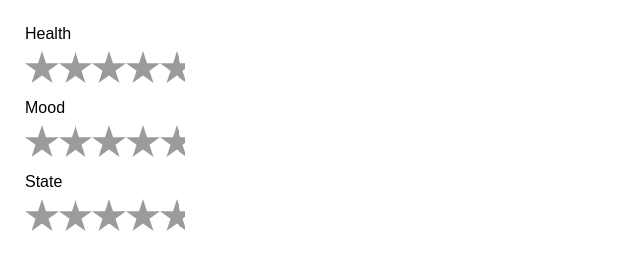
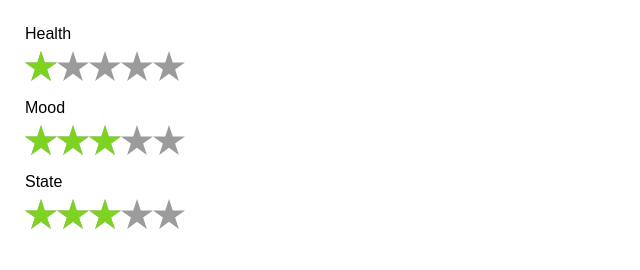
Before and after one commit to BachiOlga/Star-rating, a plain HTML site: page index.html in a window 1280 px wide. Shown: the whole page, without its empty margins (0-640 px from the left). Drawn offline with Linux system fonts and the light colour scheme.

Commit message:
add star svg

```diff
--- a/index.html
+++ b/index.html
@@ -13,33 +13,68 @@
     <fieldset class="rating">
         <legend class="rating__caption"> Health</legend>
         <div class="rating__group">
-            <input class="rating__star" type="radio" name="health" value="1" aria-label="Очень плохо" checked>
-            <input class="rating__star" type="radio" name="health" value="2" aria-label="Плохо">
-            <input class="rating__star" type="radio" name="health" value="3" aria-label="Нормально">
-            <input class="rating__star" type="radio" name="health" value="4" aria-label="Хорошо">
-            <input class="rating__star" type="radio" name="health" value="5" aria-label="Отлично">
+            <input class="rating__input" type="radio" name="health" id="health-1" value="1" aria-label="Очень плохо"
+                checked>
+            <label class="rating__star" for='health-1' aria-label="Очень плохо"></label>
+
+            <input class="rating__input" type="radio" name="health" id="health-2" value="2" aria-label="Плохо">
+            <label class="rating__star" for='health-2' aria-label="Очень плохо"></label>
+
+            <input class="rating__input" type="radio" name="health" id="health-3" value="3" aria-label="Нормально">
+            <label class="rating__star" for='health-3' aria-label="Очень плохо"></label>
+
+            <input class="rating__input" type="radio" name="health" id="health-4" value="4" aria-label="Хорошо">
+            <label class="rating__star" for='health-4' aria-label="Очень плохо"></label>
+
+            <input class="rating__input" type="radio" name="health" id="health-5" value="5" aria-label="Отлично">
+            <label class="rating__star" for='health-5' aria-label="Очень плохо"></label>
+            <div class="rating__focus"></div>
         </div>
 
     </fieldset>
     <fieldset class="rating">
         <legend class="rating__caption"> Mood</legend>
         <div class="rating__group">
-            <input class="rating__star" type="radio" name="mood" value="1" aria-label="Очень плохо">
-            <input class="rating__star" type="radio" name="mood" value="2" aria-label="Плохо">
-            <input class="rating__star" type="radio" name="mood" value="3" aria-label="Нормально" checked>
-            <input class="rating__star" type="radio" name="mood" value="4" aria-label="Хорошо">
-            <input class="rating__star" type="radio" type="radio" name="mood" value="5" aria-label="Отлично">
+            <input class="rating__input" type="radio" name="mood" id="mood-1" value="1">
+            <label class="rating__star" for='mood-1' aria-label="Очень плохо"></label>
+
+            <input class="rating__input" type="radio" name="mood" id="mood-2" value="2">
+            <label class="rating__star" for='mood-2' aria-label="Плохо"></label>
+
+            <input class="rating__input" type="radio" name="mood" id="mood-3" value="3" checked>
+            <label class="rating__star" for='mood-3' aria-label="Нормально"></label>
+
+            <input class="rating__input" type="radio" name="mood" id="mood-4" value="4">
+            <label class="rating__star" for='mood-4' aria-label="Хорошо"></label>
+
+            <input class="rating__input" type="radio" type="radio" id="mood-5" name="mood" value="5">
+            <label class="rating__star" for='mood-5' aria-label="Отлично"></label>
+
+            <div class="rating__focus"></div>
         </div>
 
     </fieldset>
     <fieldset class="rating">
         <legend class="rating__caption"> State</legend>
         <div class="rating__group">
-            <input class="rating__star" type="radio" name="state" value="1" aria-label="Очень плохо">
-            <input class="rating__star" type="radio" name="state" value="2" aria-label="Плохо">
-            <input class="rating__star" type="radio" name="state" value="3" aria-label="Нормально" checked>
-            <input class="rating__star" type="radio" name="state" value="4" aria-label="Хорошо">
-            <input class="rating__star" type="radio" type="radio" name="state" value="5" aria-label="Отлично">
+
+            <input class="rating__input" type="radio" name="state" id="state-1" value="1" aria-label="Очень плохо">
+            <label class="rating__star" for='state-1' aria-label="Очень плохо"></label>
+
+            <input class="rating__input" type="radio" name="state" id="state-2" value="2" aria-label="Плохо">
+            <label class="rating__star" for='state-2' aria-label="Очень плохо"></label>
+
+            <input class="rating__input" type="radio" name="state" id="state-3" value="3" aria-label="Нормально"
+                checked>
+            <label class="rating__star" for='state-3' aria-label="Очень плохо"></label>
+
+            <input class="rating__input" type="radio" name="state" id="state-4" value="4" aria-label="Хорошо">
+            <label class="rating__star" for='state-4' aria-label="Очень плохо"></label>
+
+            <input class="rating__input" type="radio" type="radio" name="state" id="state-5" value="5"
+                aria-label="Отлично">
+            <label class="rating__star" for='state-5' aria-label="Очень плохо"></label>
+            <div class="rating__focus"></div>
         </div>
 
     </fieldset>
--- a/styles.css
+++ b/styles.css
@@ -21,7 +21,30 @@ body {
     position: relative;
     width: 10em;
     height: 2em;
-    background-image: url(img/star.svg);
+    background-image: url(img/offstar.svg);
+    background-size: 2em 1.9em;
+    background-repeat: repeat-x;
+}
+
+/* Input */
+.rating__input {
+    position: absolute;
+    width: 1px;
+    height: 1px;
+    overflow: hidden;
+    clip: rect(0 0 0 0);
+}
+
+.rating__input:focus~.rating__focus {
+    position: absolute;
+    top: -0.2em;
+    right: -0.2em;
+    bottom: -0.2em;
+    left: -0.2em;
+    z-index: -1;
+    outline: solid 0.1em #009887;
+
+
 }
 
 /* Star */
@@ -29,12 +52,39 @@ body {
     position: absolute;
     top: 0;
     left: 0;
-
+    margin: 0;
+    font-size: inherit;
     height: 2em;
-
+    background-size: 2em 1.9em;
+    background-repeat: repeat-x;
     appearance: none;
     -moz-appearance: none;
     -webkit-appearance: none;
+}
+
+.rating__star:focus {
+    outline: none;
+}
+
+.rating__star:focus~.rating__focus {
+    position: absolute;
+    top: 0;
+    right: 0;
+    bottom: 0;
+    left: 0;
+    z-index: -1;
+    outline: solid 0.1em #009887;
+    outline-offset: 0.2em;
+
+}
+
+.rating__input:checked+.rating__star,
+.rating__star:hover {
+    background-image: url(img/onstar.svg)
+}
+
+.rating__star:hover~.rating__star {
+    background-image: url(img/offstar.svg)
 }
 
 /* Option */
```
Also changed, not shown: img/offstar.svg (renamed from img/star.svg), img/onstar.svg (added).
